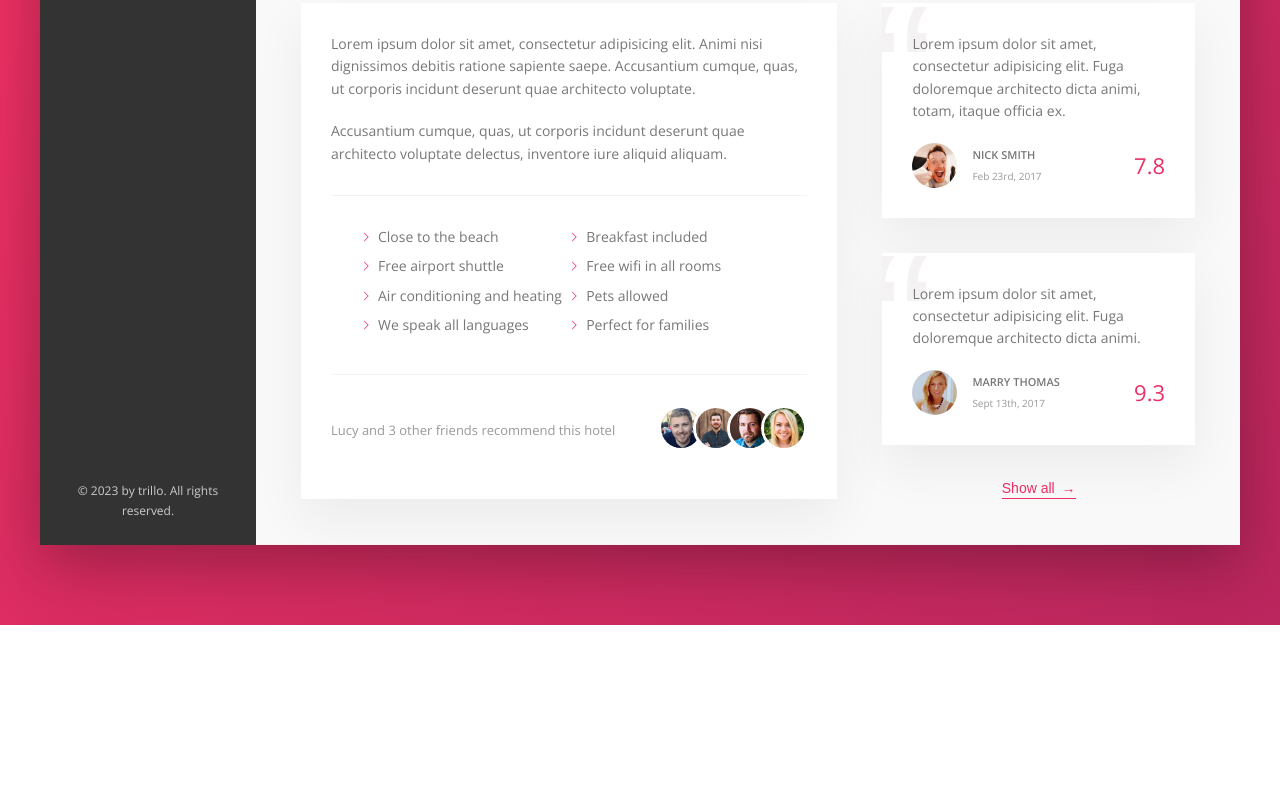
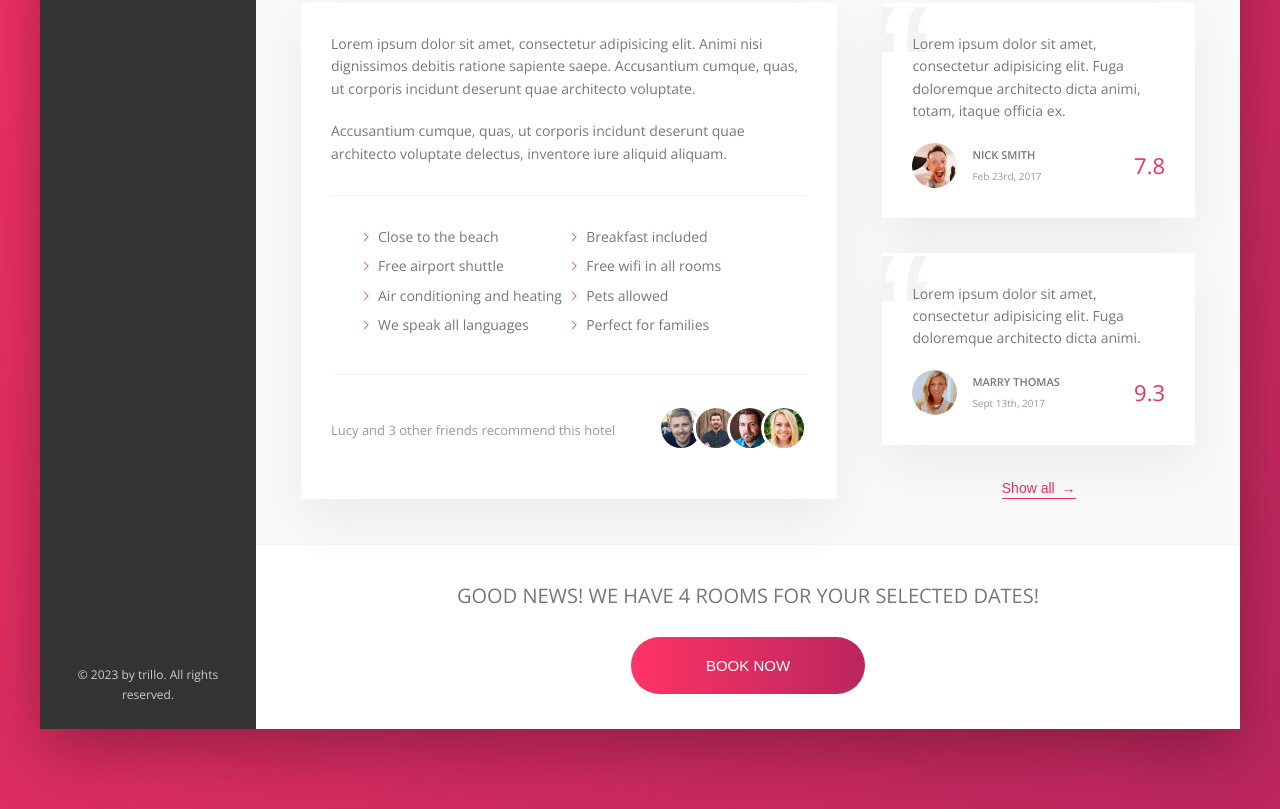
Before and after one commit to NaveedMaq/trillo, a website: page index.html in a window 1280 px wide. Shown: the part 644-1453 px from the top of the page. Before the commit the page ends 1269 px from the top, so only its background shows below. Drawn offline with nearby package versions, Linux system fonts and the light colour scheme; files that its build step writes are made by us from their sources.

Commit message:
complete footer

```diff
--- a/index.html
+++ b/index.html
@@ -261,6 +261,16 @@
               <button class="btn-inline">Show all <span>&rarr;</span></button>
             </div>
           </div>
+
+          <div class="cta">
+            <h2 class="cta__book-now">
+              Good news! We have 4 rooms for your selected dates!
+            </h2>
+            <button class="btn">
+              <span class="btn__visible">Book now</span>
+              <span class="btn__invisible">Only 4 rooms left</span>
+            </button>
+          </div>
         </main>
       </div>
     </div>
--- a/sass/_components.scss
+++ b/sass/_components.scss
@@ -439,3 +439,76 @@
     z-index: 1;
   }
 }
+
+/////////////////////////////////////////
+///  CALL TO ACTION
+.cta {
+  padding: 3.5rem 0;
+  text-align: center;
+
+  &__book-now {
+    font-size: 2rem;
+    font-weight: 300;
+    text-transform: uppercase;
+    margin-bottom: 2.5rem;
+  }
+}
+
+/////////////////////////////////////////
+///  CALL TO ACTION BUTTON
+.btn {
+  font-size: 1.5rem;
+  font-weight: 300;
+  text-transform: uppercase;
+  border-radius: 100px;
+  border: none;
+  background-image: linear-gradient(
+    to right,
+    var(--color-primary-light),
+    var(--color-primary-dark)
+  );
+  color: #fff;
+  position: relative;
+  overflow: hidden;
+  cursor: pointer;
+
+  & > * {
+    display: inline-block;
+    height: 100%;
+    width: 100%;
+    transition: all 0.2s;
+  }
+
+  &__visible {
+    padding: 2rem 7.5rem;
+  }
+
+  &__invisible {
+    position: absolute;
+    padding: 2rem 0;
+
+    left: 0;
+    top: -100%;
+  }
+
+  &:hover {
+    background-image: linear-gradient(
+      to left,
+      var(--color-primary-light),
+      var(--color-primary-dark)
+    );
+  }
+
+  &:hover &__visible {
+    transform: translateY(100%);
+  }
+
+  &:hover &__invisible {
+    top: 0;
+  }
+
+  &:focus {
+    outline: none;
+    animation: pulsate 1s infinite;
+  }
+}
```
